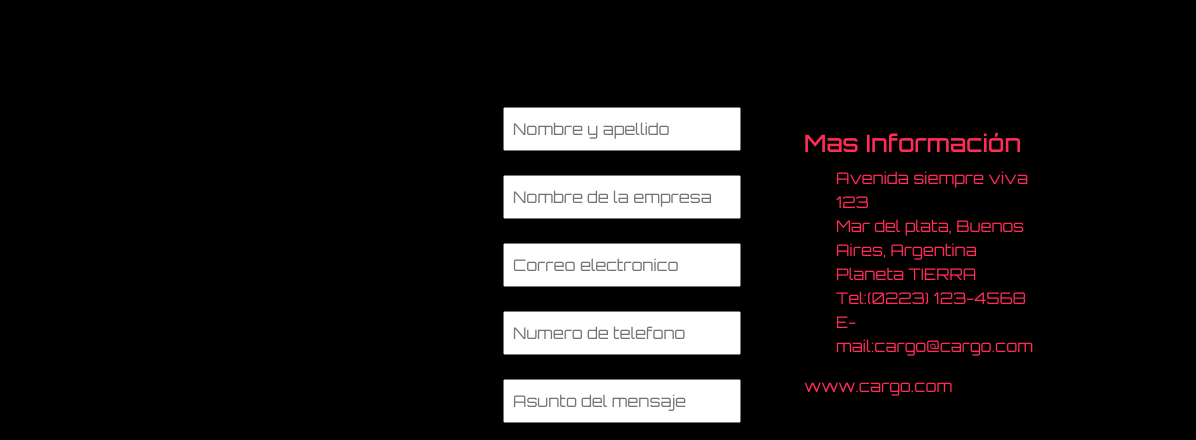
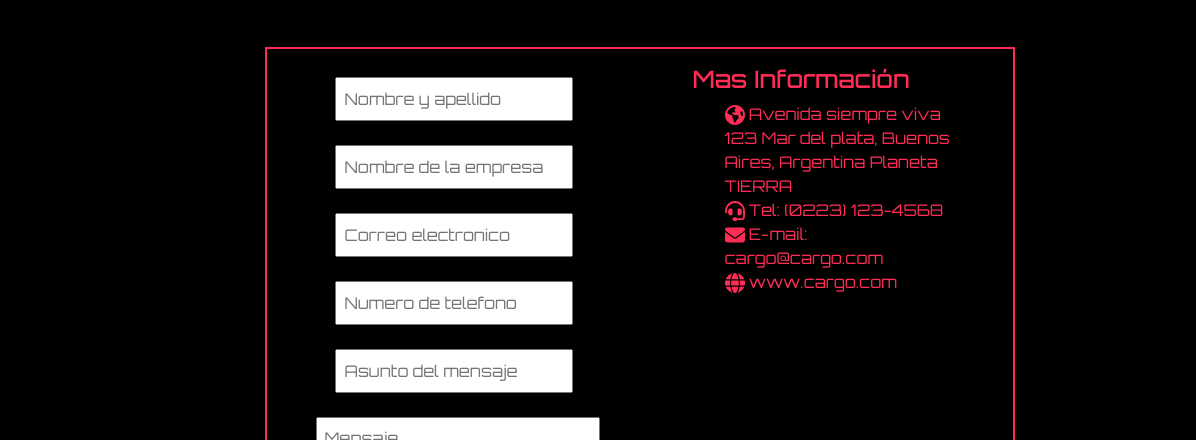
Before and after one commit to caioken91/cargo-claudioarce, a website: page pages/contacto.html in a window 1280 px wide. Shown: the part 609-1049 px from the top of the page, 0-1196 px from the left. Drawn offline with nearby package versions, Linux system fonts and the light colour scheme.

Commit message:
actualizacion28-8-22

```diff
--- a/pages/contacto.html
+++ b/pages/contacto.html
@@ -72,93 +72,53 @@
                     </div>
                 </section>
 
-                <div class="caja">
-                    <div class="contacWrapper">
+                <div class="cajaContacto">
+
                         <div class="contacForm">
                             <form class="menuFormulario">
-                                <!--<fieldset>-->
-                                    <!--<legend>Ingresá tus datos para contactarte</legend>-->
-
                                     <p>
-                                        <!--<label for="nombreyapellido">Nombre y Apellido</label>-->
                                         <input class="inputForm" type="text" id="nombreyapellido" placeholder="Nombre y apellido" required >
                                     </p>
-
-                                    <!--<div>
-                                        <label for="sexo">Sexo</label><br>
-                                        <label for="sexo">Hombre</label>
-                                        <input type="radio" name="sexo" value="hombre">
-                                        <label for="sexo">Mujer</label>
-                                        <input type="radio" name="sexo" value="otro">
-                                        <label for="sexo">Otro</label>
-                                        <input type="radio" name="sexo" value="otro">
-                                    </div>-->
-
                                     <p>
-                                        <!--<label for="empresa">Empresa</label>-->
                                         <input class="inputForm" type="text" id="empresa" placeholder="Nombre de la empresa" >
                                     </p>
-
-                                    <!--<p>
-                                        <label for="sector">Sector</label>
-                                        <select name="sector" id="">
-                                            <option value="ninguno">Ninguno</option>
-                                            <option value="logistica">Logística</option>
-                                            <option value="produccion">Produccion</option>
-                                            <option value="exportacion">Exportación</option>
-                                            <option value="compras">Compras</option>
-                                        </select>
-                                    </p>-->
-
                                     <p>
-                                        <!--<label for="email">E-mail</label>-->
                                         <input class="inputForm" type="email" id="email" placeholder="Correo electronico">
                                     </p>
-
                                     <p>
-                                        <!--<label for="telefono">Telefono</label>-->
                                         <input class="inputForm" type="tel" id="telefono" placeholder="Numero de telefono" required >
                                     </p>
-
                                     <p>
-                                        <!--<label for="asunto">Asunto</label>-->
                                         <input class="inputForm" type="text" id="asunto" placeholder="Asunto del mensaje" required >
                                     </p>
-
                                     <p>
-                                        <!--<label for="mensaje">Mensaje</label>-->
                                         <textarea class="inputForm" id="mensaje" cols="30" rows="10" placeholder="Mensaje" required ></textarea>
                                     </p>
-
                                     <p>
                                         <p></p>
                                         <label for="newsletter">¿Quiere recibir nuestro newsletter?</label>
                                         <input type="checkbox" name="acepto" value="1">
                                     </p>
-
                                     <p>
                                         <p></p>
                                         <input type="submit" value="Enviar Formulario" class="boton">
                                         <input type="reset" value="Limpiar Formulario" class="boton">
                                     </p>
-
-                                <!--</fieldset>-->
                             </form>
 
                         </div>
                         <div class="infoContacto">
                             <h4>Mas Información</h4>
                             <ul>
-                                <li>Avenida siempre viva 123</li>
-                                <li>Mar del plata, Buenos Aires, Argentina</li>
-                                <li>Planeta TIERRA</li>
-                                <li>Tel:(0223) 123-4568</li>
-                                <li>E-mail:cargo@cargo.com</li>
+                                <li><img class="miniIcon" src="../img/localizacion.svg" alt=""> Avenida siempre viva 123
+                                Mar del plata, Buenos Aires, Argentina
+                                Planeta TIERRA</li>
+                                <li><img class="miniIcon" src="../img/tel.svg" alt=""> Tel: (0223) 123-4568</li>
+                                <li><img class="miniIcon" src="../img/email.svg" alt=""> E-mail: cargo@cargo.com</li>
+                                <li><img class="miniIcon" src="../img/web.svg" alt=""> www.cargo.com</li>
                             </ul>
-                            <p></p>
-                            <p>www.cargo.com</p>
                         </div>
-                    </div>
+
                 </div>
             </section>
         </main>
--- a/scss/_min1025.scss
+++ b/scss/_min1025.scss
@@ -42,16 +42,17 @@
         margin-top: 30px;
     }
 
-    .contacWrapper{
+
+    .cajaContacto{
+        max-width: 750px;
         display: grid;
         grid-template-columns: 1fr 1fr;
             grid-template-areas:
                 "form info"
             ;
     }
-
     .infoContacto{
-        margin-top: 50px;
+        padding: 1em;
     }
 
 
--- a/scss/_min1280.scss
+++ b/scss/_min1280.scss
@@ -0,0 +1,16 @@
+@media (min-width:1280px) {
+
+    main{
+        margin-left: 150px;
+        margin-right: 150px;
+    }
+
+    .cajaCarousel{
+        max-width: 1000px;
+    }
+
+    .infoAdd{
+        width: 1000px;
+    }
+
+}
--- a/scss/_min481.scss
+++ b/scss/_min481.scss
@@ -1,6 +1,11 @@
 /*MEDIA PARA 481*/
 
 @media (min-width:481px){
+
+    .buscador{
+        width: 180px;
+        font-size: 13px;
+    }
 
 
     /*ZONA MAIN*/
@@ -24,4 +29,9 @@
         font-size: large;
     }
 
+    .cajaContacto{
+        max-width: 500px;
+    }
+
+
 }
--- a/scss/_min769.scss
+++ b/scss/_min769.scss
@@ -22,6 +22,7 @@
     /*MENU*/
 
     header{
+        position: static;
         div{
             nav{
                 ul{
@@ -63,6 +64,10 @@
 
     /*MENU*/
 
+    main{
+        margin-top:20px;
+    }
+
     .infoAdd{
         width: 769px;
         margin-left: auto;
@@ -100,6 +105,14 @@
 
     .cajaDesc h3{
         font-size: large;
+    }
+
+    .tarjetaOpc{
+        margin: 25px;
+    }
+
+    .cajaContacto{
+        max-width: 600px;
     }
 
     .tituloDos{
--- a/scss/styless.scss
+++ b/scss/styless.scss
@@ -1,5 +1,7 @@
+/*INPORTO FUENTES*/
 @import url('https://fonts.googleapis.com/css2?family=Orbitron:wght@400;500;700&display=swap');
 
+/*INPORTO VARIABLES*/
 @import 'vars';
 
 body{
@@ -8,8 +10,7 @@ body{
     background-color: black;
 }
 
-
-/*GRILLA*/
+/*GRILLA QUE CONTIENE TODO EL CUERPO*/
 
 .contenedorGrilla{
     display: grid;
@@ -20,9 +21,10 @@ body{
             "main"
             "footer"
         ;
-
     margin: 0;
 }
+
+/*----------------SEPARADOR----------------*/
 
 /*ZONA HEADER*/
 
@@ -37,8 +39,7 @@ header{
 }
 
 /*ZONA HEADER SUPERIOR*/
-
-.headerSup{        /*AQUI VA EL LOGO Y EL BUSCADOR*/
+.headerSup{
     margin: auto;
     display: flex;
     align-items: center;
@@ -48,6 +49,7 @@ header{
     height: 80px;
 
 }
+
 /*CONTENEDOR LOGO CARGO*/
 .cardLogo{
     margin-top: 10px;
@@ -63,14 +65,12 @@ header{
 }
 
 .buscador{
-    width: 170px;
+    width: 160px;
     padding: 10px;
     color:$rojoesp;
     font-weight: bolder;
-    font-size: small;
-
+    font-size: 10px;
     border-radius: 4px;
-
     background: linear-gradient(135deg, rgba(255,255,255,0.1),rgba(255,255,255,0));
     -webkit-backdrop-filter: blur(20px);
     backdrop-filter: blur(20px);
@@ -80,7 +80,6 @@ header{
 }
 
 /*ZONA HEADER INFERIOR*/
-
 .headerInf{
     color: $rojoesp;
     height: 80px;
@@ -96,7 +95,6 @@ div{
             width: 45px;
             height: 45px;
             position: absolute;
-            border: solid 1px $rojoesp;
             margin-left: 15px;
         }
     }
@@ -114,6 +112,9 @@ div{
 }
 
 header{
+    position: fixed;
+    top:0;
+    z-index: 3;
     div{
         nav{
             ul{
@@ -141,10 +142,12 @@ header{
         }
     }
 }
+/*----------------SEPARADOR----------------*/
 
 /*ZONA CUERPO*/
 
 main{
+    margin-top:160px;
     grid-area: main;
     text-align: center;
     align-items: center;
@@ -169,7 +172,7 @@ main{
     display: flex;
     display: inline-block;
     grid-area: parteB;
-    background: $grisesp;
+    background: black;
     text-align: left;
     max-width: 100%;
 }
@@ -177,6 +180,8 @@ main{
 .infoAdd ul li{
     padding: 10px;
     list-style: none;
+    border-top: solid 1px $verdeesp;
+    border-bottom: solid 1px $verdeesp;
 }
 
 .infoAdd ul li a{
@@ -193,21 +198,31 @@ main{
     margin-right: auto;
     padding: 1em;
     color: $rojoesp;
+    border: solid 2px $rojoesp;
 }
 
 /*FORMULARIO DE CONTACTO, ES UN GRID*/
 
-.contacWrapper{
+.cajaContacto{
+    border: solid 2px $rojoesp;
+    max-width: 400px;
     display: grid;
     grid-template-columns: 1fr;
         grid-template-areas:
             "form"
             "info"
         ;
+    margin-left: auto;
+    margin-right: auto;
+    margin-top: 20px;
+    margin-bottom: 20px;
 }
 
-.contacWrapper > * {
-    padding: 1em;
+.contacForm{
+    grid-area: form;
+    display: flex;
+    margin-left: auto;
+    margin-right: auto;
 }
 
 .menuFormulario{
@@ -224,21 +239,23 @@ main{
     max-width: 100%;
 }
 
-.contacForm{
-    grid-area: form;
-    display: flex;
-}
-
 .infoContacto{
     grid-area: info;
     background: #000;
     text-align: left;
     max-width: 300px;
     display: inline-block;
+    margin-left: auto;
+    margin-right: auto;
 }
 
 .infoContacto li{
     list-style: none;
+}
+
+.miniIcon{
+    width: 20px;
+    height: 20px;
 }
 
 /*FORMULARIO DE CONTACTO, ES UN GRID----CIERRE*/
@@ -299,19 +316,18 @@ main{
     height: $height;
 }
 
+/*TARJETA DE OPCIONES, PARA SERVICIOS O LAS SUCURSALES*/
 .tarjetaOpc{
     @include sizes(200px,250px);
     display: inline-block;
     overflow: hidden;
     text-align: center;
-
     background: linear-gradient(135deg, rgba(255,255,255,0.1),rgba(255,255,255,0));
     -webkit-backdrop-filter: blur(20px);
     backdrop-filter: blur(20px);
     /*box-shadow: 0 4px 4px 4px rgba(52, 200, 90, 0.37);*/
     border: 1px solid rgba(255, 255, 255, 0.18);
     border-radius: 20px;
-
     margin: 5px;
 }
 
@@ -334,6 +350,7 @@ main{
     height: 50px;
     border-top: solid 2px $verdeesp;
 }
+/* CIERRE TARJETA DE OPCIONES, PARA SERVICIOS O LAS SUCURSALES*/
 
 .tituloTres{
     text-align: center;
```
Also changed, not shown: index.html (+0 -1 lines), css/styless.css, img/email.svg (added), img/localizacion.svg (added), img/tel.svg (added), img/web.svg (added), 1 other file.
